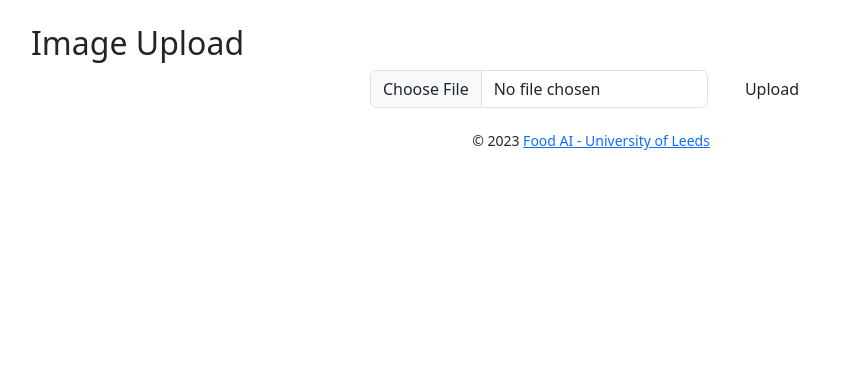
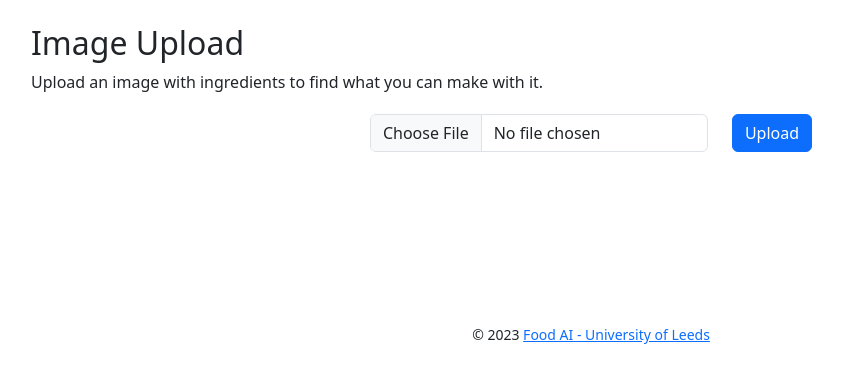
Before and after one commit to sc18hsr/foodai, a Flask app: page /upload in a window 1280 px wide. Shown: the part 56-439 px from the top of the page, without its empty margins (49-892 px from the left). Run offline with Flask 3, Linux system fonts and the light colour scheme; parts of the project's set-up code (start-up, migrations or seed data) failed here and were passed over; some libraries are stand-ins or nearby versions.

Commit message:
Fix bugs and redesign.

```diff
--- a/flask-application/templates/includes/footer.html
+++ b/flask-application/templates/includes/footer.html
@@ -1,6 +1,5 @@
-
-<footer class="text-center">
-    {% block footer %}
+{% block footer %}
+<footer class="text-center" style="padding-top: 50px;">
     <small> &copy; <script>document.write(new Date().getFullYear())</script> <a href="https://github.com/">Food AI - University of Leeds</a>
     </small>
 {% endblock %}
--- a/flask-application/templates/index.html
+++ b/flask-application/templates/index.html
@@ -6,8 +6,12 @@
 {% block stylesheets %}{% endblock stylesheets %}
 
 {% block content %}
-    <div class="container" style="padding-left: 10px; padding-right: 10px;">
+    {{ bootstrap.load_js() }}
+    <div class="container" style="padding-left: 10px; padding-right: 10px;padding-bottom: 100px;">
         <h2>Image Upload</h2>
+        <div style="padding-bottom: 20px;">
+            Upload an image with ingredients to find what you can make with it.
+        </div>
         <form method='post' enctype="multipart/form-data">
             {{ form.hidden_tag() }}
             {% for error in form.photo.errors %}
@@ -18,7 +22,7 @@
                     {{ form.photo(class="form-control") }}
                 </div>
                 <div class="col-auto">
-                    {{ form.submit(class="btn btn-successs") }}
+                    {{ form.submit(class="btn btn-primary") }}
                 </div>
             </div>
         </form>
--- a/flask-application/templates/login.html
+++ b/flask-application/templates/login.html
@@ -6,6 +6,8 @@
 {% block stylesheets %}{% endblock stylesheets %}
 
 {% block content %}
+<div class="container" style="padding-left: 10px; padding-right: 10px;padding-bottom: 100px;">
+    {{ bootstrap.load_js() }}
     <h1>Login</h1>
 
     <form method="POST" action="">
@@ -15,7 +17,7 @@
         {{ form.submit }}
     </form>
     <a href="{{url_for('register')}}">Don't have an account? SignUp</a>
-
+</div>
 {% endblock content %}
 
 <!-- Specific Page JS goes HERE  -->
--- a/flask-application/templates/register.html
+++ b/flask-application/templates/register.html
@@ -6,7 +6,9 @@
 {% block stylesheets %}{% endblock stylesheets %}
 
 {% block content %}
-    <h1>register</h1>
+<div class="container" style="padding-left: 10px; padding-right: 10px;padding-bottom: 100px;">
+    {{ bootstrap.load_js() }}
+    <h1>Register</h1>
     <form method="POST" action="">
         {{ form.hidden_tag() }}
         {{ form.username }}
@@ -14,7 +16,7 @@
         {{ form.submit }}
     </form>
     <a href="{{url_for('login')}}">Already have an account? Login</a>
-
+</div>
 {% endblock content %}
 
 <!-- Specific Page JS goes HERE  -->
```
